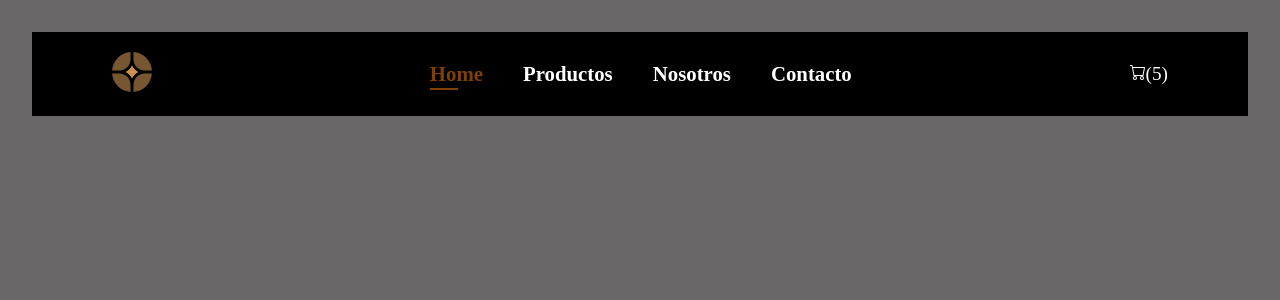
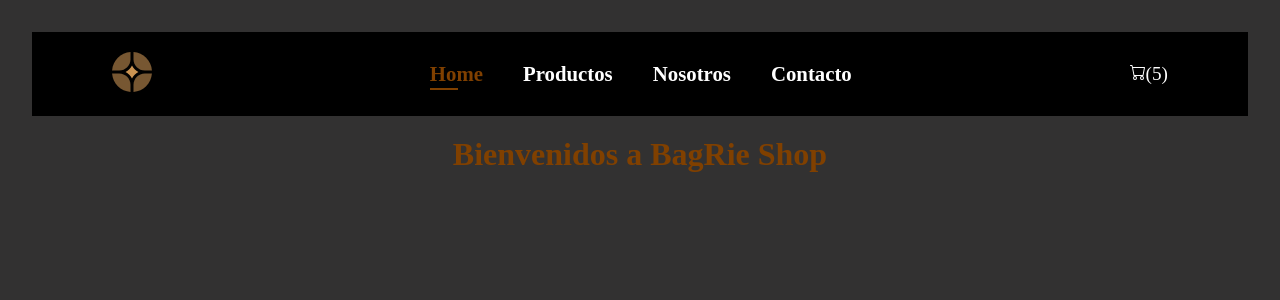
Before and after one commit to Equi1988/proyecto-bagrie, a React (Vite) app: page / in a window 1280 px wide. Shown: the top 300 px of the page. Built offline with nearby package versions, Linux system fonts and the light colour scheme.

Commit message:
componente itemList

```diff
--- a/package.json
+++ b/package.json
@@ -10,6 +10,7 @@
     "preview": "vite preview"
   },
   "dependencies": {
+    "prop-types": "^15.8.1",
     "react": "^18.3.1",
     "react-dom": "^18.3.1"
   },
--- a/src/App.css
+++ b/src/App.css
@@ -7,7 +7,7 @@
 
 .app{
 
-  font-family: Cambria, Cochin, Georgia, Times, 'Times New Roman', serif;
+  font-family: co;
   text-align: center;
 }
 
--- a/src/App.jsx
+++ b/src/App.jsx
@@ -1,5 +1,6 @@
 import './App.css'
 import NavBar from './Components/NavBar.jsx'
+import ItemListContainer from './Components/ItemListContainer.jsx';
 
 function App() {
 
@@ -8,6 +9,10 @@ function App() {
       <header>
         <NavBar/>
       </header>
+
+      <main>
+      <ItemListContainer texto = "Bienvenidos a BagRie Shop" />
+      </main>
     </>
   )
 }
--- a/src/Components/CartWidget.css
+++ b/src/Components/CartWidget.css
@@ -5,4 +5,19 @@
 .cart a{
     text-decoration: none;
     color: white;
+    transition: 0.3s ease-in-out
 }
+
+.cart a:hover{
+    color: #804000;
+}
+
+.cart a:hover::after {
+
+content: "";
+width: 30%;
+height: 2px;
+background: #804000;
+bottom: -4px;
+
+}
--- a/src/Components/ItemListContainer.css
+++ b/src/Components/ItemListContainer.css
@@ -0,0 +1,5 @@
+h2{
+    font-size: 2rem;
+    font-family: 'Times New Roman', Times, serif;
+    color: #804000;
+}
--- a/src/Components/ItemListContainer.jsx
+++ b/src/Components/ItemListContainer.jsx
@@ -0,0 +1,16 @@
+import './ItemListContainer.css';
+import PropTypes from 'prop-types';
+
+function ItemListContainer({ texto }) {
+return (
+    <>
+    <h2 className="titulo">{texto}</h2>
+    </>
+);
+}
+
+ItemListContainer.propTypes = {
+texto: PropTypes.string.isRequired,
+};
+
+export default ItemListContainer;
--- a/src/index.css
+++ b/src/index.css
@@ -5,5 +5,12 @@
 }
 
 body{
-  background: rgb(105, 103, 103);
+  background: rgb(50, 49, 49);
 }
+
+main{
+
+  width: 100%;
+  padding: 20px 100px;
+
+}
```
Also changed, not shown: src/Components/CartWidget.jsx (line endings or trailing spaces), 1 other file (tests, documents, lock files or other folders).
